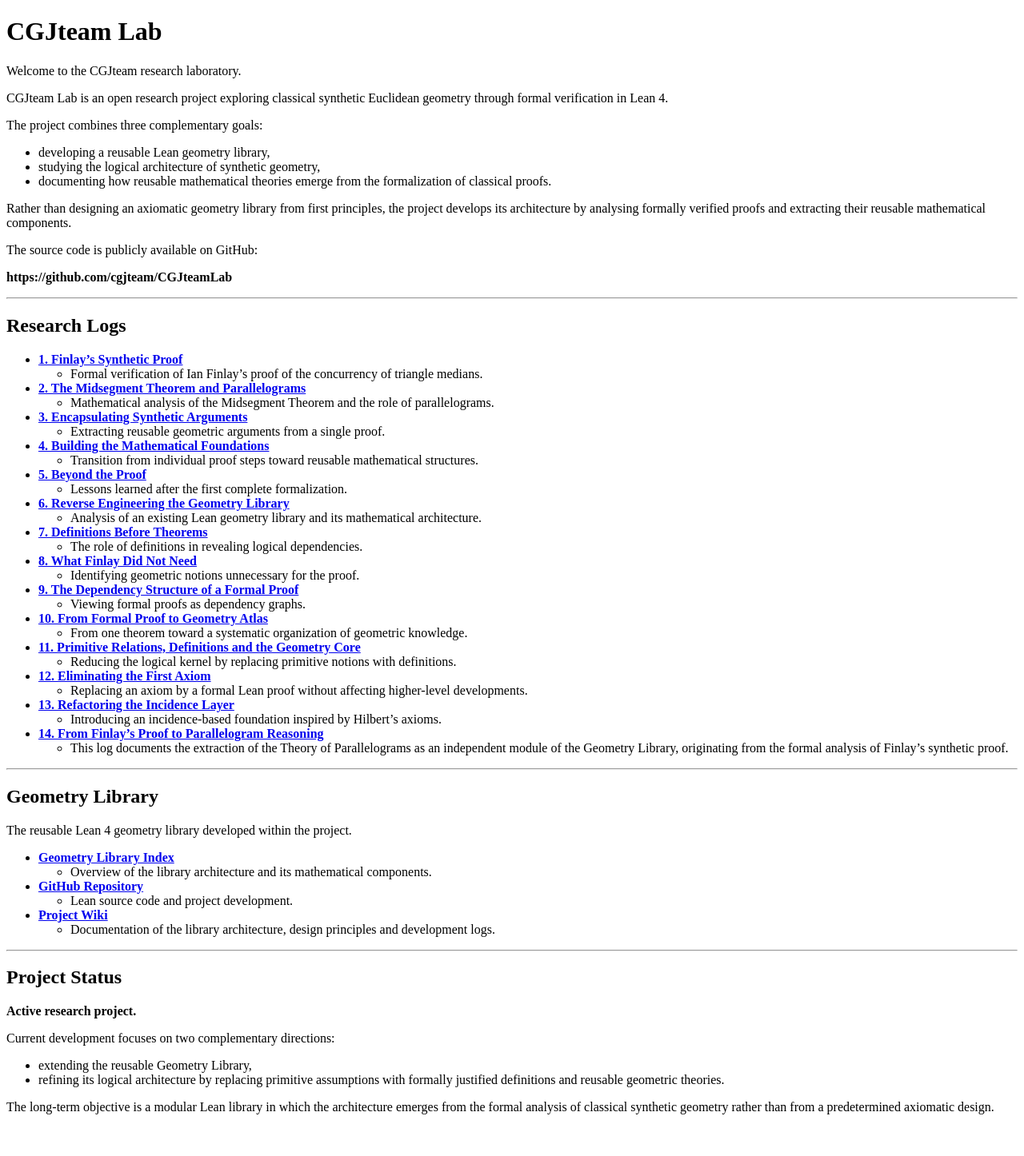
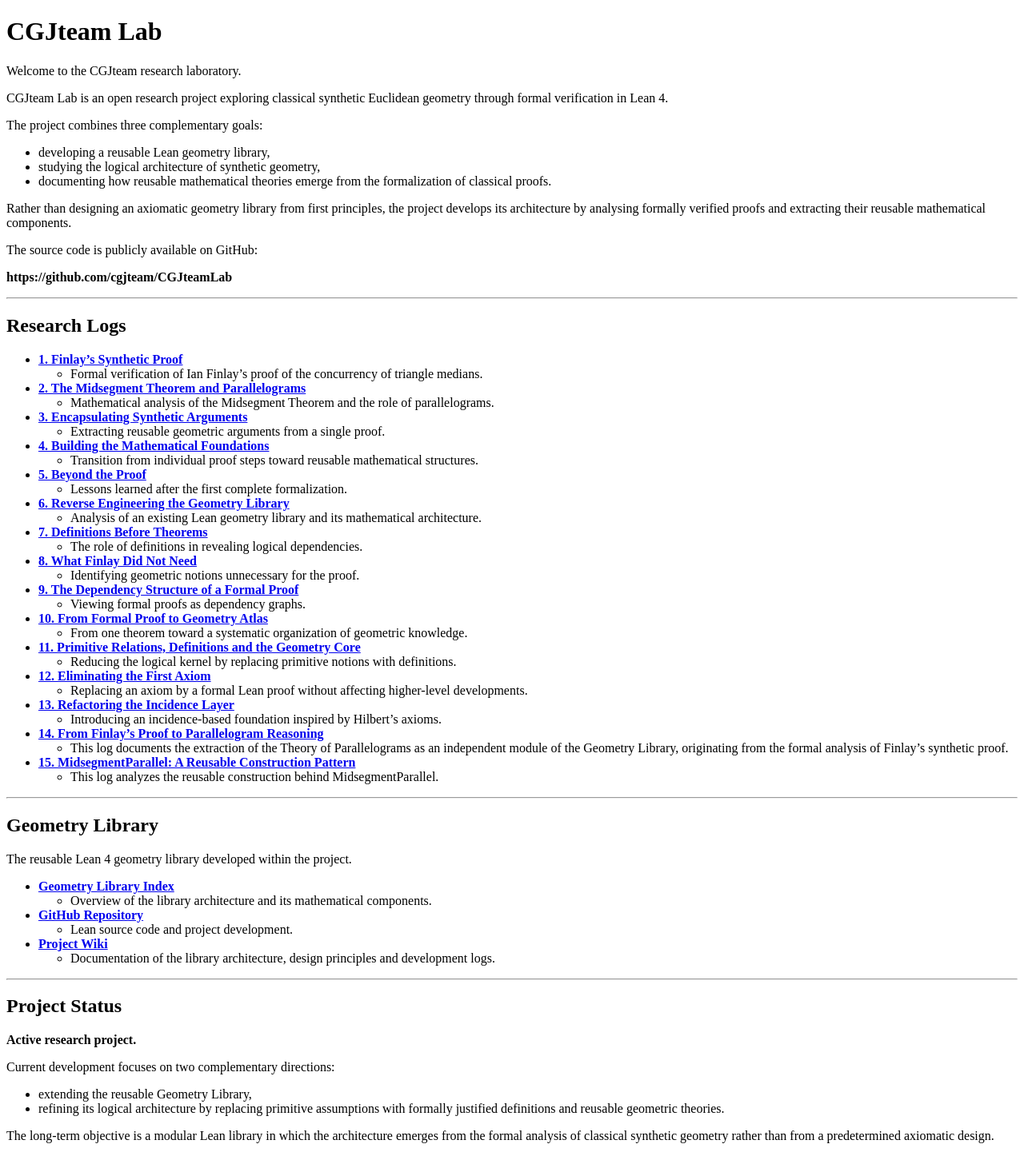
Before and after one commit to cgjteam/cgjteam.github.io, a Jekyll site: the page built from index.md, in a window 1280 px wide. Shown: the whole page at 80% size. Built offline with Jekyll 4.4.1, drawn with Linux system fonts in a browser that asks for light colours; comment, search, counter and statistics services are not loaded; our own code applies the rules of GitHub Pages for plain Markdown files; before the commit the page ends 1410 px from its top, so only the background shows below that.

Commit message:
Update index.md

```diff
--- a/index.md
+++ b/index.md
@@ -66,6 +66,9 @@ The source code is publicly available on GitHub:
 * **[14. From Finlay's Proof to Parallelogram Reasoning](log-014.md)**
   - This log documents the extraction of the Theory of Parallelograms as an independent module of the Geometry Library, originating from the formal analysis of Finlay's synthetic proof.
 
+* **[15. MidsegmentParallel: A Reusable Construction Pattern](log-015.md)**
+  - This log analyzes the reusable construction behind MidsegmentParallel.
+
 ---
 
 ## Geometry Library
```
